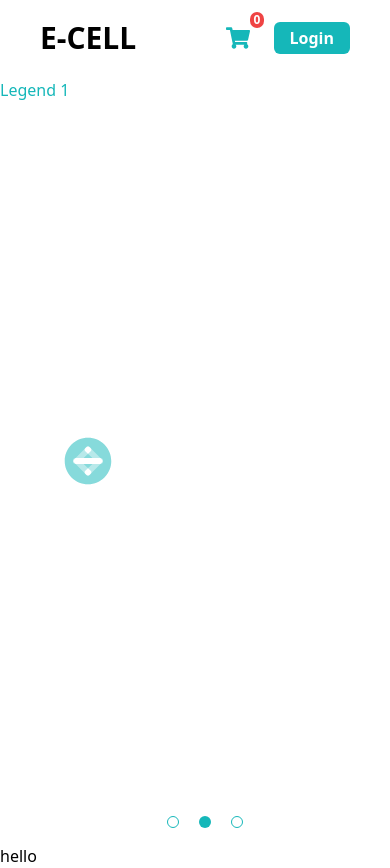
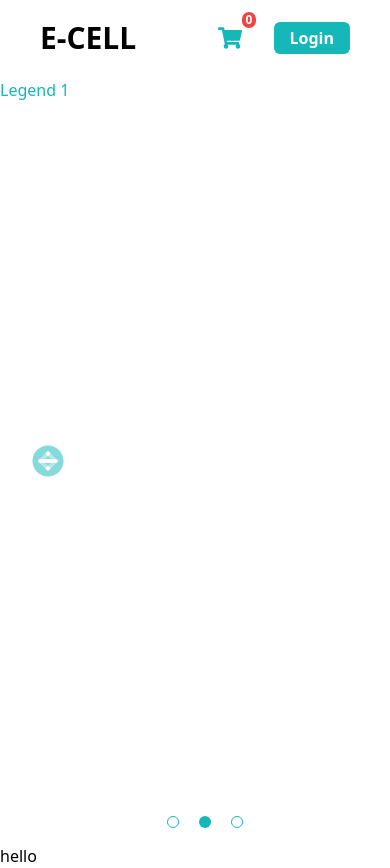
Before and after one commit to Nolann-epi/e-cell, a Next.js app: page / in a window 390 px wide. Built offline with nearby package versions, Linux system fonts and the light colour scheme.

Commit message:
[ADD] : Responsive Arrows for carroussel

```diff
--- a/src/components/Caroussel.tsx
+++ b/src/components/Caroussel.tsx
@@ -28,11 +28,11 @@ const Caroussel = () => {
     clickHandler: React.MouseEventHandler<HTMLDivElement> | undefined
   ) => (
     <div
-      className={`absolute top-0 bottom-0 ${direction}-0 flex justify-center items-center p-16 opacity-30 hover:opacity-100 cursor-pointer z-20`}
+      className={`absolute top-0 bottom-0 ${direction}-0 flex justify-center items-center p-8 md:p-12 lg:p-16 opacity-30 hover:opacity-100 cursor-pointer z-20`}
       onClick={clickHandler}
     >
       <FaArrowCircleLeft
-        className={`w-12 h-12 text-primal transform ${
+        className={`lg:w-12 lg:h-12 w-8 h-8 text-primal transform ${
           direction === "left" ? "" : "rotate-180"
         }`}
       />
--- a/src/components/Navbar.tsx
+++ b/src/components/Navbar.tsx
@@ -10,11 +10,11 @@ const Navbar = () => {
       >
         <h1 className="font-extrabold text-3xl pr-16  text-black">E-CELL</h1>
         <div className="lg:flex hidden flex-row items-center h-full gap-16 "></div>
-        <div className="ml-auto flex flex-row gap-6 items-center">
+        <div className="ml-auto flex flex-row gap-8 items-center">
           <ImHome className="text-2xl hidden lg:flex text-primal" />
           <div className="">
             <FaShoppingCart className="text-2xl text-primal" />
-            <div className="absolute top-3 ml-6 bg-red-500 rounded-full text-xs px-1 text-white text-center font-bold">
+            <div className="absolute top-3 ml-6 bg-red-500 rounded-full text-xs px-1 text-white text-center flex justify-center items-center font-bold">
               0
             </div>
           </div>
--- a/src/pages/index.tsx
+++ b/src/pages/index.tsx
@@ -4,7 +4,7 @@ import Navbar from "@/components/Navbar";
 export default function Home() {
   return (
     <>
-      <div className=" w-screen h-full overflow-y-hidden flex flex-col">
+      <div className=" w-screen h-full flex flex-col">
         <Navbar />
         <Caroussel />
         <div className="w-full h-fit">
```
